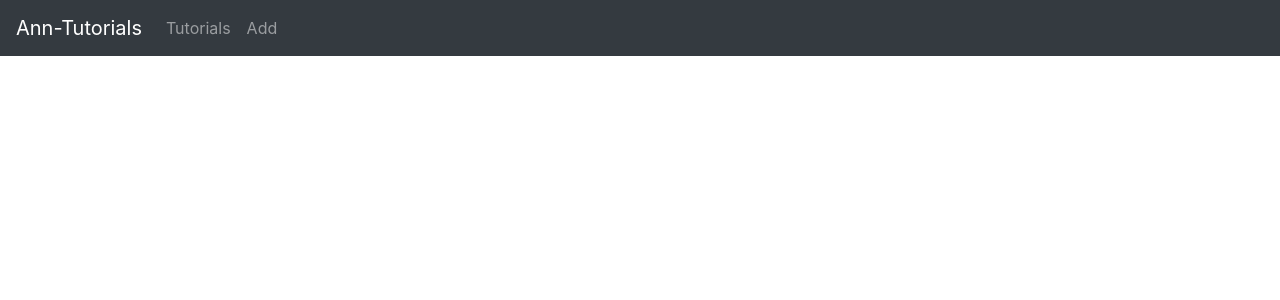
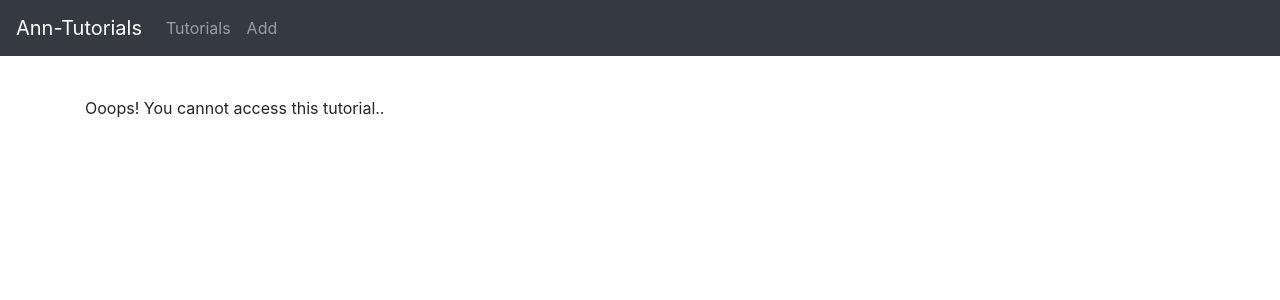
Before and after one commit to Annaliskirwa/_App_Diecisiete, an Angular app: page /tutorials/1 in a window 1280 px wide. Shown: the top 300 px of the page. Built offline with nearby package versions, Linux system fonts and the light colour scheme; no server answers.

Commit message:
Error message of non activated ids

```diff
--- a/src/app/components/tutorial-details/tutorial-details.component.html
+++ b/src/app/components/tutorial-details/tutorial-details.component.html
@@ -18,5 +18,11 @@
         <button class="badge badge-primary mr-2" *ngIf="currentTutorial.published" (click)="updatePublished(false)">Unpublish</button>
         <button class="badge badge-primary mr-2" *ngIf="!currentTutorial.published" (click)="updatePublished(true)">Publish</button>
         <button class="badge badge-danger mr-2" (click)="deleteTutorial()">Delete</button>
+        <button type="submit" class="badge badge-success mb-2" (click)="updateTutorial()">Update</button>
+        <p>{{message}}</p>
+    </div>
+    <div *ngIf="!currentTutorial.id">
+        <br>
+        <p>Ooops! You cannot access this tutorial..</p>
     </div>
 </div>
```
